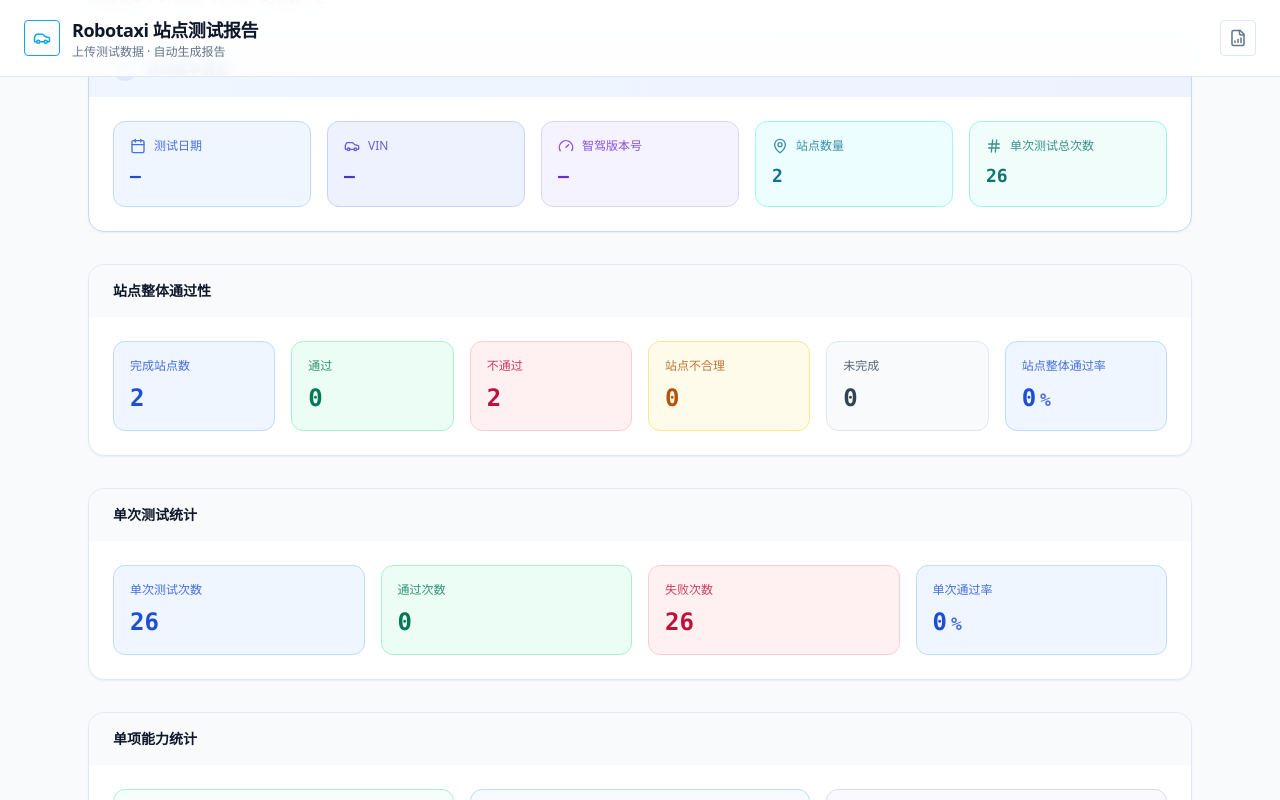
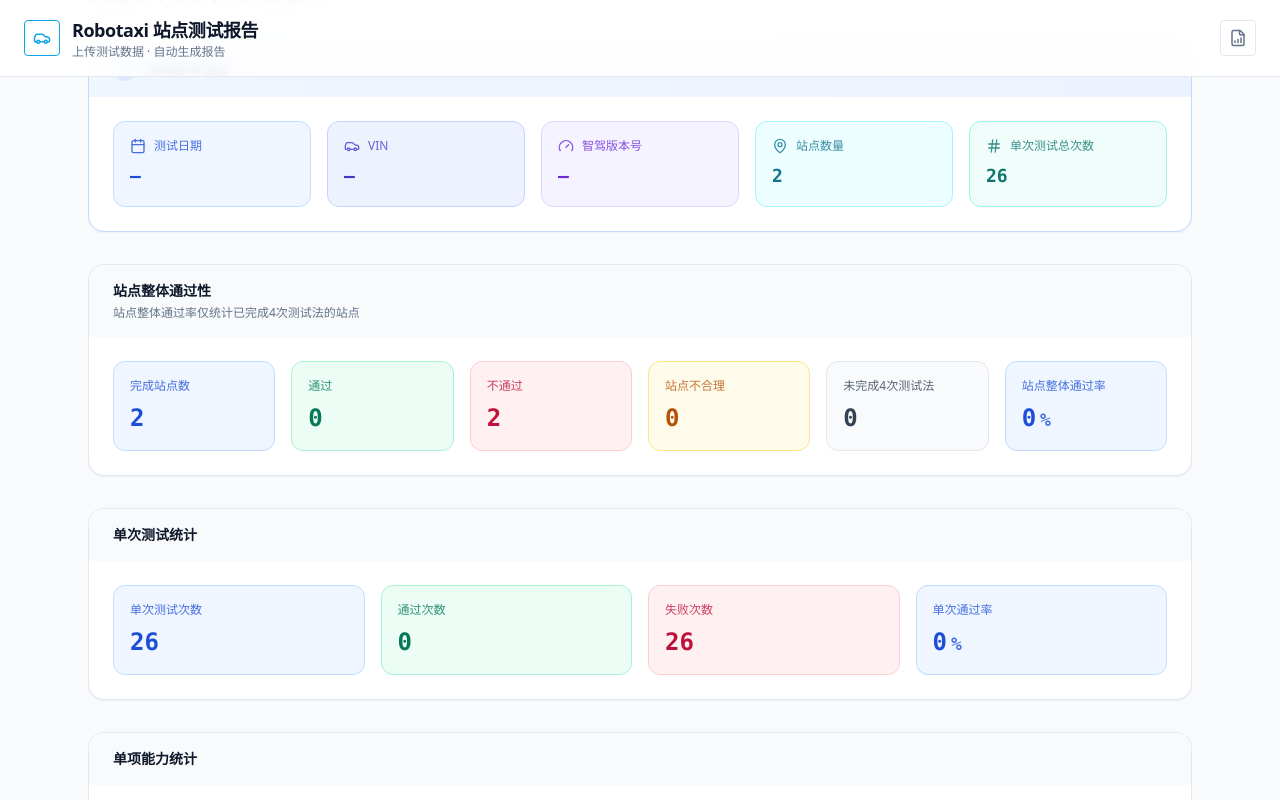
Before and after one commit to zgd1991/robotaxi-test-report, a React (Vite) app: page /#/ in a window 1280 px wide. Both pictures are taken after a click on the button "加载示例数据". Shown: the part 239-1039 px from the top of the page. Built offline with nearby package versions, Linux system fonts and the light colour scheme.

Commit message:
将“未完成”标签更新为“未完成4次测试法”，并添加说明：站点整体通过率仅统计已完成4次测试法的站点。

```diff
--- a/src/components/ChartsSection.tsx
+++ b/src/components/ChartsSection.tsx
@@ -35,7 +35,7 @@
     { name: '通过', value: data.stationConclusionStats.passed },
     { name: '不通过', value: data.stationConclusionStats.failed },
     { name: '站点不合理', value: data.stationConclusionStats.unreasonable },
-    { name: '未完成', value: data.stationConclusionStats.unfinished },
+    { name: '未完成4次测试法', value: data.stationConclusionStats.unfinished },
   ].filter((item) => item.value > 0);
 
   return (
--- a/src/components/ReportExporter.tsx
+++ b/src/components/ReportExporter.tsx
@@ -63,7 +63,7 @@
   lines.push(`通过\t${data.stationConclusionStats.passed}`);
   lines.push(`不通过\t${data.stationConclusionStats.failed}`);
   lines.push(`站点不合理\t${data.stationConclusionStats.unreasonable}`);
-  lines.push(`未完成\t${data.stationConclusionStats.unfinished}`);
+  lines.push(`未完成4次测试法\t${data.stationConclusionStats.unfinished}`);
   lines.push(`站点整体通过率\t${data.stationConclusionStats.passRate}%`);
   lines.push('');
   lines.push('单次测试统计');
--- a/src/pages/ReportPage.tsx
+++ b/src/pages/ReportPage.tsx
@@ -80,13 +80,14 @@
         <section className="overflow-hidden rounded-2xl border border-slate-200 bg-white shadow-sm">
           <div className="bg-slate-50 px-6 py-4">
             <h3 className="text-sm font-semibold text-slate-900">站点整体通过性</h3>
+            <p className="mt-1 text-xs text-slate-500">站点整体通过率仅统计已完成4次测试法的站点</p>
           </div>
           <div className="grid grid-cols-2 gap-4 p-6 lg:grid-cols-6">
             <StatItem label="完成站点数" value={report.completedStations} suffix="" color="blue" />
             <StatItem label="通过" value={report.stationConclusionStats.passed} suffix="" color="emerald" />
             <StatItem label="不通过" value={report.stationConclusionStats.failed} suffix="" color="rose" />
             <StatItem label="站点不合理" value={report.stationConclusionStats.unreasonable} suffix="" color="amber" />
-            <StatItem label="未完成" value={report.stationConclusionStats.unfinished} suffix="" color="slate" />
+            <StatItem label="未完成4次测试法" value={report.stationConclusionStats.unfinished} suffix="" color="slate" />
             <StatItem label="站点整体通过率" value={report.stationConclusionStats.passRate} suffix="%" color="blue" />
           </div>
         </section>
--- a/src/utils/reportGenerator.ts
+++ b/src/utils/reportGenerator.ts
@@ -27,7 +27,7 @@
   sheetData.push(['通过', data.stationConclusionStats.passed]);
   sheetData.push(['不通过', data.stationConclusionStats.failed]);
   sheetData.push(['站点不合理', data.stationConclusionStats.unreasonable]);
-  sheetData.push(['未完成', data.stationConclusionStats.unfinished]);
+  sheetData.push(['未完成4次测试法', data.stationConclusionStats.unfinished]);
   sheetData.push(['站点整体通过率', `${data.stationConclusionStats.passRate}%`]);
   sheetData.push(['']);
 
```
